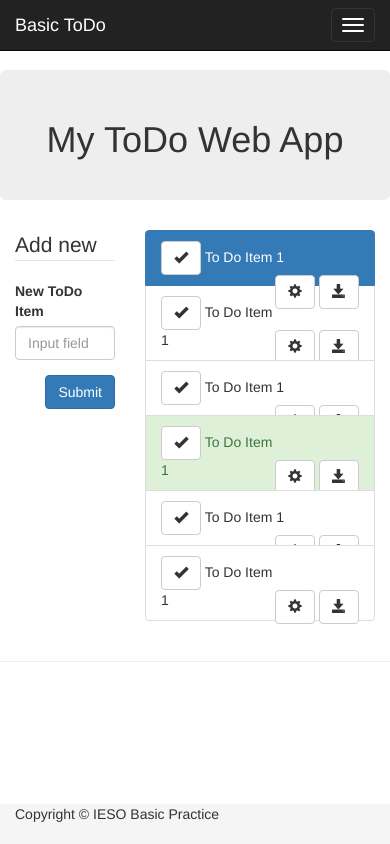
After one commit to L-u-i-s/todos, a PHP site: template templates/index.blade.php in a window 390 px wide. The commit adds this page. Run offline with PHP 8.4, Linux system fonts and the light colour scheme; the template is opened without the code that fills it, so the values that code supplies are empty.

Commit message:
configures blade templating for slim framework

```diff
--- a/composer.json
+++ b/composer.json
@@ -1,5 +1,6 @@
 {
     "require": {
-        "slim/slim": "2.*"
+        "slim/slim": "2.*",
+        "clickcoder/slim-blade": "dev-master"
     }
 }
--- /dev/null
+++ b/templates/index.blade.php
@@ -0,0 +1,168 @@
+<!DOCTYPE html>
+<html lang="en">
+	<head>
+		<meta charset="utf-8">
+		<meta http-equiv="X-UA-Compatible" content="IE=edge">
+		<meta name="viewport" content="width=device-width, initial-scale=1">
+		<title>Title Page</title>
+
+		<!-- Bootstrap CSS -->
+		<link href="/css/bootstrap/bootstrap.min.css" rel="stylesheet">
+		<link href="/css/style.css" rel="stylesheet">
+
+		<!-- HTML5 Shim and Respond.js IE8 support of HTML5 elements and media queries -->
+		<!-- WARNING: Respond.js doesn't work if you view the page via file:// -->
+		<!--[if lt IE 9]>
+			<script src="https://oss.maxcdn.com/libs/html5shiv/3.7.0/html5shiv.js"></script>
+			<script src="https://oss.maxcdn.com/libs/respond.js/1.4.2/respond.min.js"></script>
+		<![endif]-->
+	</head>
+	<body>
+		<nav class="navbar navbar-default navbar-inverse navbar-fixed-top" role="navigation">
+			<div class="container">
+				<!-- Brand and toggle get grouped for better mobile display -->
+				<div class="navbar-header">
+					<button type="button" class="navbar-toggle" data-toggle="collapse" data-target=".navbar-ex1-collapse">
+						<span class="sr-only">Toggle navigation</span>
+						<span class="icon-bar"></span>
+						<span class="icon-bar"></span>
+						<span class="icon-bar"></span>
+					</button>
+					<a class="navbar-brand" href="/">Basic ToDo</a>
+				</div>
+			</div>
+		</nav>
+		<div class="container">
+			<div class="row">
+				<div class="jumbotron">
+					<h1 class="text-center">My ToDo Web App</h1>
+				</div>
+			</div>
+			<div class="row">
+				<div class="col-xs-4 col-sm-4 col-md-4 col-lg-4">
+					<form action="/" method="POST" role="form">
+						<legend>Add new</legend>
+
+						<div class="form-group">
+							<label for="">New ToDo Item</label>
+							<input type="text" class="form-control" id="" placeholder="Input field">
+						</div>
+
+						<button type="submit" class="btn btn-primary pull-right">Submit</button>
+					</form>
+				</div>
+				<div class="col-xs-8 col-sm-8 col-md-8 col-lg-8">
+					<ul class="list-group">
+						<li class="list-group-item active">
+							<a href="" role="button" class="btn btn-default" title="Done">
+								<span class="glyphicon glyphicon-ok" aria-hidden="true"></span>
+							</a>
+							To Do Item 1
+							<div class="btn-group-md pull-right" role="group" aria-label="...">
+
+								<a href="" role="button" class="btn btn-default" title="Working">
+									<span class="glyphicon glyphicon-cog" aria-hidden="true"></span>
+								</a>
+								<a href="" role="button" class="btn btn-default" title="Save">
+									<span class="glyphicon glyphicon-save" aria-hidden="true"></span>
+								</a>
+							</div>
+						</li>
+						<li class="list-group-item">
+							<a href="" role="button" class="btn btn-default" title="Done">
+								<span class="glyphicon glyphicon-ok" aria-hidden="true"></span>
+							</a>
+							To Do Item 1
+							<div class="btn-group-md pull-right" role="group" aria-label="...">
+
+								<a href="" role="button" class="btn btn-default" title="Working">
+									<span class="glyphicon glyphicon-cog" aria-hidden="true"></span>
+								</a>
+								<a href="" role="button" class="btn btn-default" title="Save">
+									<span class="glyphicon glyphicon-save" aria-hidden="true"></span>
+								</a>
+							</div>
+						</li>
+						<li class="list-group-item">
+							<a href="" role="button" class="btn btn-default" title="Done">
+								<span class="glyphicon glyphicon-ok" aria-hidden="true"></span>
+							</a>
+							To Do Item 1
+							<div class="btn-group-md pull-right" role="group" aria-label="...">
+
+								<a href="" role="button" class="btn btn-default" title="Working">
+									<span class="glyphicon glyphicon-cog" aria-hidden="true"></span>
+								</a>
+								<a href="" role="button" class="btn btn-default" title="Save">
+									<span class="glyphicon glyphicon-save" aria-hidden="true"></span>
+								</a>
+							</div>
+						</li>
+						<li class="list-group-item list-group-item-success">
+							<a href="" role="button" class="btn btn-default" title="Done">
+								<span class="glyphicon glyphicon-ok" aria-hidden="true"></span>
+							</a>
+							To Do Item 1
+							<div class="btn-group-md pull-right" role="group" aria-label="...">
+
+								<a href="" role="button" class="btn btn-default" title="Working">
+									<span class="glyphicon glyphicon-cog" aria-hidden="true"></span>
+								</a>
+								<a href="" role="button" class="btn btn-default" title="Save">
+									<span class="glyphicon glyphicon-save" aria-hidden="true"></span>
+								</a>
+							</div>
+						</li>
+						<li class="list-group-item">
+							<a href="" role="button" class="btn btn-default" title="Done">
+								<span class="glyphicon glyphicon-ok" aria-hidden="true"></span>
+							</a>
+							To Do Item 1
+							<div class="btn-group-md pull-right" role="group" aria-label="...">
+
+								<a href="" role="button" class="btn btn-default" title="Working">
+									<span class="glyphicon glyphicon-cog" aria-hidden="true"></span>
+								</a>
+								<a href="" role="button" class="btn btn-default" title="Save">
+									<span class="glyphicon glyphicon-save" aria-hidden="true"></span>
+								</a>
+							</div>
+						</li>
+						<li class="list-group-item">
+							<a href="" role="button" class="btn btn-default" title="Done">
+								<span class="glyphicon glyphicon-ok" aria-hidden="true"></span>
+							</a>
+							To Do Item 1
+							<div class="btn-group-md pull-right" role="group" aria-label="...">
+
+								<a href="" role="button" class="btn btn-default" title="Working">
+									<span class="glyphicon glyphicon-cog" aria-hidden="true"></span>
+								</a>
+								<a href="" role="button" class="btn btn-default" title="Save">
+									<span class="glyphicon glyphicon-save" aria-hidden="true"></span>
+								</a>
+							</div>
+						</li>
+					</ul>
+				</div>
+			</div>
+		</div>
+
+		<hr>
+
+		<footer>
+			<div class="container">
+				<div class="row">
+					<div class="col-xs-12 col-sm-12 col-md-12 col-lg-12">
+						<p>Copyright &copy; IESO Basic Practice</p>
+					</div>
+				</div>
+			</div>
+		</footer>
+
+		<!-- jQuery -->
+		<script src="/js/jquery/jquery.min.js"></script>
+		<!-- Bootstrap JavaScript -->
+		<script src="/js/bootstrap/bootstrap.min.js"></script>
+	</body>
+</html>
```
Also changed, not shown: public/index.php (+14 -4 lines), 1 other file.
